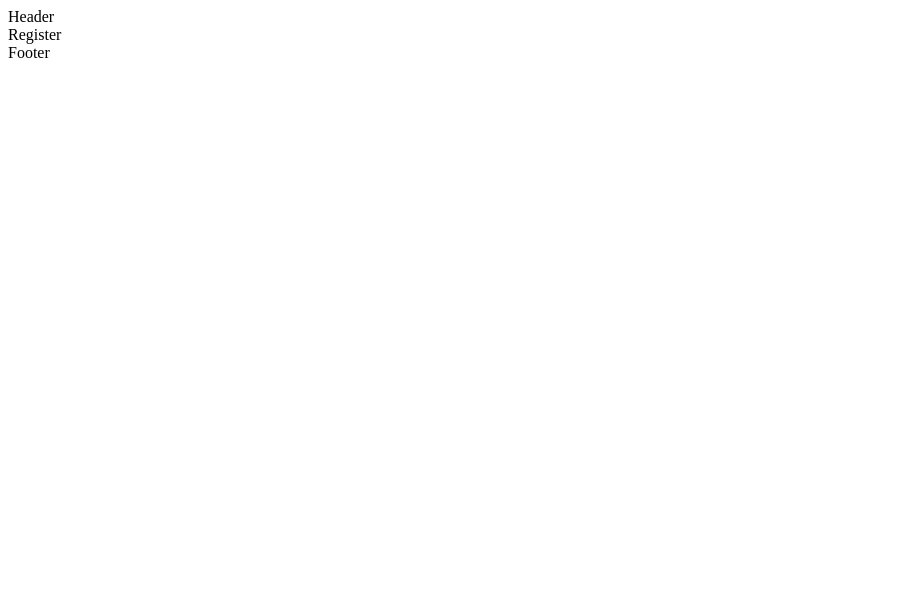
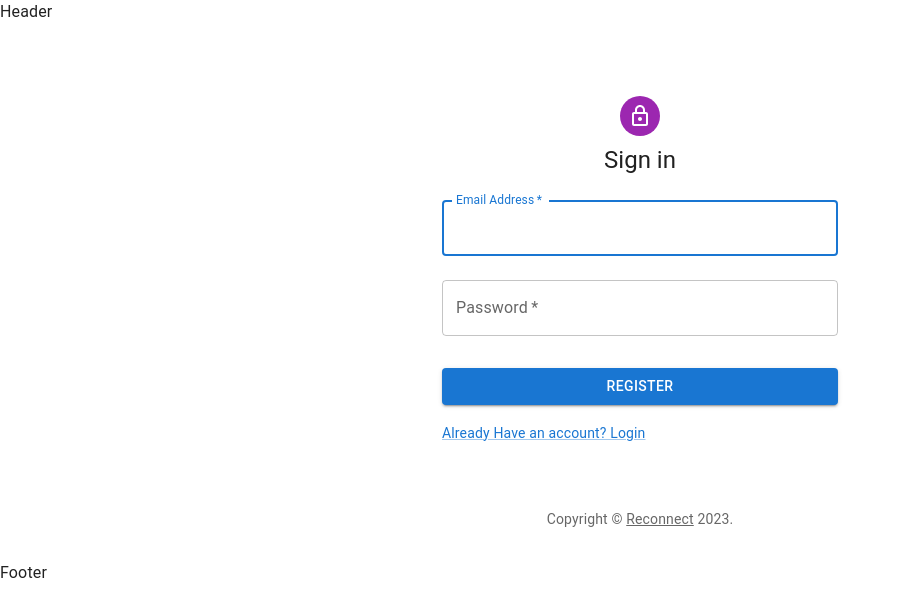
Before and after one commit to IEEE-2k23-Hackathon/Reconnect, a React (Create React App) app in the folder client/: page /register in a window 1280 px wide. Shown: the top 616 px of the page, without its empty margins (0-901 px from the left). Built offline with nearby package versions, Linux system fonts and the light colour scheme.

Commit message:
Full Auth Complete 5hrs ✅

```diff
--- a/client/src/Pages/Home.jsx
+++ b/client/src/Pages/Home.jsx
@@ -1,11 +1,17 @@
 import React from 'react'
 import Layout from '../components/Layout/Layout'
+import { LoggedState } from '../context/auth';
 
 
 const Home = () => {
+  const currentUser = JSON.parse(localStorage.getItem('userinfo'));
+  console.log(currentUser);
   return (
     <Layout title={"DashBoard | Reconnect"}>
-        Home
+        <div>
+          Demo
+          {currentUser ? currentUser.username : "____Nousers"}
+        </div>
     </Layout>
   )
 }
--- a/client/src/Pages/Login.jsx
+++ b/client/src/Pages/Login.jsx
@@ -1,10 +1,162 @@
-import React from 'react'
+import React, { useState } from 'react'
 import Layout from '../components/Layout/Layout'
+import { LoggedState } from '../context/auth';
+
+import Avatar from '@mui/material/Avatar';
+import Button from '@mui/material/Button';
+import CssBaseline from '@mui/material/CssBaseline';
+import TextField from '@mui/material/TextField';
+import Link from '@mui/material/Link';
+import Paper from '@mui/material/Paper';
+import Box from '@mui/material/Box';
+import Grid from '@mui/material/Grid';
+import LockOutlinedIcon from '@mui/icons-material/LockOutlined';
+import Typography from '@mui/material/Typography';
+import { createTheme, ThemeProvider } from '@mui/material/styles';
+
+import toast from 'react-hot-toast';
+import { useNavigate } from "react-router-dom";
+import axios from "axios"
+
+const defaultTheme = createTheme();
+
+function Copyright(props) {
+  return (
+    <Typography variant="body2" color="text.secondary" align="center" {...props}>
+      {'Copyright © '}
+      <Link color="inherit" href="/">
+        Reconnect
+      </Link>{' '}
+      {new Date().getFullYear()}
+      {'.'}
+    </Typography>
+  );
+}
 
 const Login = () => {
+
+  const navigate = useNavigate();
+  const {CurrentUser,setUser,setisLoggedIn} = LoggedState();
+
+
+  const [username, setUsername] = useState("");
+  const [password, setPassword] = useState("");
+  console.log(CurrentUser);
+
+  const handleSubmit = async(e) => {
+    e.preventDefault();
+    if (!username || !password) {
+      toast.error(
+        "Please Fill all the Feilds",
+        {
+          duration: 3000,
+        });
+      return;
+    }
+
+    try {
+      const { data } = await axios.post("/api/login", {
+        username,
+        password,
+      });
+
+      if(data.User)
+        toast.success('Logged in SuccessFully');
+      else{
+        toast.error("User Not Found");
+        return ;
+      }
+      console.log(data.User);
+      setisLoggedIn(true);
+      setTimeout(() => {
+        navigate("/");
+      },500);
+
+    } catch (error) {
+      toast.error("Error Occured . Check UserName and PassWord ")
+    }
+  };
   return (
     <Layout title={"Login Page"}>
-        <div>Login</div>
+      <ThemeProvider theme={defaultTheme}>
+        <Grid container component="main" sx={{ height: '100vh' }}>
+          <CssBaseline />
+          <Grid
+            item
+            xs={false}
+            sm={4}
+            md={7}
+            sx={{
+              backgroundImage: 'url(https://source.unsplash.com/random?wallpapers)',
+              backgroundRepeat: 'no-repeat',
+              backgroundColor: (t) =>
+                t.palette.mode === 'light' ? t.palette.grey[50] : t.palette.grey[900],
+              backgroundSize: 'cover',
+              backgroundPosition: 'center',
+            }}
+          />
+          <Grid item xs={12} sm={8} md={5} component={Paper} elevation={6} square>
+            <Box
+              sx={{
+                my: 8,
+                mx: 4,
+                display: 'flex',
+                flexDirection: 'column',
+                alignItems: 'center',
+              }}
+            >
+              <Avatar sx={{ m: 1, bgcolor: 'secondary.main' }}>
+                <LockOutlinedIcon />
+              </Avatar>
+              <Typography component="h1" variant="h5">
+                Login Here
+              </Typography>
+              <Box component="form" noValidate onSubmit={handleSubmit} sx={{ mt: 1 }}>
+                <TextField
+                  margin="normal"
+                  required
+                  fullWidth
+                  id="email"
+                  label="Email Address"
+                  name="email"
+                  autoComplete="email"
+                  autoFocus
+                  value={username}
+                  onChange={(e)=>setUsername(e.target.value)}
+                />
+                <TextField
+                  margin="normal"
+                  required
+                  fullWidth
+                  name="password"
+                  label="Password"
+                  type="password"
+                  id="password"
+                  autoComplete="current-password"
+                  value={password}
+                  onChange={(e)=>setPassword(e.target.value)}
+                />
+                <Button
+                  type="submit"
+                  fullWidth
+                  variant="contained"
+                  sx={{ mt: 3, mb: 2 }}
+                >
+                  Log In
+                </Button>
+                <Grid container>
+                  <Grid item>
+                    <Link href="/register" variant="body2">
+                      {"Don't have an account ? Sign Up"}
+                    </Link>
+                  </Grid>
+                </Grid>
+                <Copyright sx={{ mt: 5 }} />
+              </Box>
+            </Box>
+          </Grid>
+        </Grid>
+      </ThemeProvider>
     </Layout>
   )
 }
--- a/client/src/Pages/Register.jsx
+++ b/client/src/Pages/Register.jsx
@@ -1,12 +1,110 @@
 import React from 'react'
 import Layout from '../components/Layout/Layout'
 
+import Avatar from '@mui/material/Avatar';
+import Button from '@mui/material/Button';
+import CssBaseline from '@mui/material/CssBaseline';
+import TextField from '@mui/material/TextField';
+import FormControlLabel from '@mui/material/FormControlLabel';
+import Checkbox from '@mui/material/Checkbox';
+import Link from '@mui/material/Link';
+import Grid from '@mui/material/Grid';
+import Box from '@mui/material/Box';
+import LockOutlinedIcon from '@mui/icons-material/LockOutlined';
+import Typography from '@mui/material/Typography';
+import Container from '@mui/material/Container';
+import { createTheme, ThemeProvider } from '@mui/material/styles';
+
+function Copyright(props) {
+    return (
+        <Typography variant="body2" color="text.secondary" align="center" {...props}>
+            {'Copyright © '}
+            <Link color="inherit" href="/">
+                Reconnect
+            </Link>{' '}
+            {new Date().getFullYear()}
+            {'.'}
+        </Typography>
+    );
+}
+
+
+const defaultTheme = createTheme();
+
+
+
 const Register = () => {
+
+    const handleSubmit = (event) => {
+        event.preventDefault();
+        const data = new FormData(event.currentTarget);
+        console.log({
+            email: data.get('email'),
+            password: data.get('password'),
+        });
+    };
+
     return (
-        <Layout>
-            <div>
-                Register
-            </div>
+        <Layout title={"Register Page"}>
+            <ThemeProvider theme={defaultTheme}>
+                <Container component="main" maxWidth="xs">
+                    <CssBaseline />
+                    <Box
+                        sx={{
+                            marginTop: 8,
+                            display: 'flex',
+                            flexDirection: 'column',
+                            alignItems: 'center',
+                        }}
+                    >
+                        <Avatar sx={{ m: 1, bgcolor: 'secondary.main' }}>
+                            <LockOutlinedIcon />
+                        </Avatar>
+                        <Typography component="h1" variant="h5">
+                            Sign in
+                        </Typography>
+                        <Box component="form" onSubmit={handleSubmit} noValidate sx={{ mt: 1 }}>
+                            <TextField
+                                margin="normal"
+                                required
+                                fullWidth
+                                id="email"
+                                label="Email Address"
+                                name="email"
+                                autoComplete="email"
+                                autoFocus
+                            />
+                            <TextField
+                                margin="normal"
+                                required
+                                fullWidth
+                                name="password"
+                                label="Password"
+                                type="password"
+                                id="password"
+                                autoComplete="current-password"
+                            />
+
+                            <Button
+                                type="submit"
+                                fullWidth
+                                variant="contained"
+                                sx={{ mt: 3, mb: 2 }}
+                            >
+                                Register
+                            </Button>
+                            <Grid container>
+                                <Grid item>
+                                    <Link href="/login" variant="body2">
+                                        {"Already Have an account? Login"}
+                                    </Link>
+                                </Grid>
+                            </Grid>
+                        </Box>
+                    </Box>
+                    <Copyright sx={{ mt: 8, mb: 4 }} />
+                </Container>
+            </ThemeProvider>
         </Layout>
 
     )
--- /dev/null
+++ b/client/src/context/auth.js
@@ -0,0 +1,39 @@
+import { createContext, useContext, useEffect, useState } from "react"
+import toast from "react-hot-toast";
+import { useNavigate } from "react-router-dom";
+
+const LoggedIn = createContext();
+
+const LoggedInProvider = ({ children }) => {
+
+    const [User,setUser] = useState();
+
+    const [isLoggedIn, setisLoggedIn] = useState(() => {
+        const storedLog = localStorage.getItem('log');
+        return storedLog ? JSON.parse(storedLog) : false;
+    });
+
+    useEffect(() => {
+        localStorage.setItem('log', JSON.stringify(isLoggedIn));
+        localStorage.setItem("user",JSON.stringify(User));
+    },[isLoggedIn]);
+
+    const value = {
+        isLoggedIn,
+        setisLoggedIn,
+    };
+
+    return (
+        <LoggedIn.Provider value={value}>
+            {children}
+        </LoggedIn.Provider>
+    )
+}
+
+
+
+export const LoggedState = () => {
+    return useContext(LoggedIn); //Custom Hook Type
+};
+
+export default LoggedInProvider;
--- a/client/src/index.js
+++ b/client/src/index.js
@@ -3,11 +3,14 @@ import ReactDOM from 'react-dom/client';
 import reportWebVitals from './reportWebVitals';
 import App from './App';
 import { BrowserRouter } from 'react-router-dom';
+import LoggedInProvider from './context/auth';
 
 const root = ReactDOM.createRoot(document.getElementById('root'));
 root.render(
   <BrowserRouter>
+    <LoggedInProvider>
       <App />
+    </LoggedInProvider>
   </BrowserRouter>
 
 );
```
Also changed, not shown: client/src/context/Logic.js (deleted), 2 other files (tests, documents, lock files or other folders).
